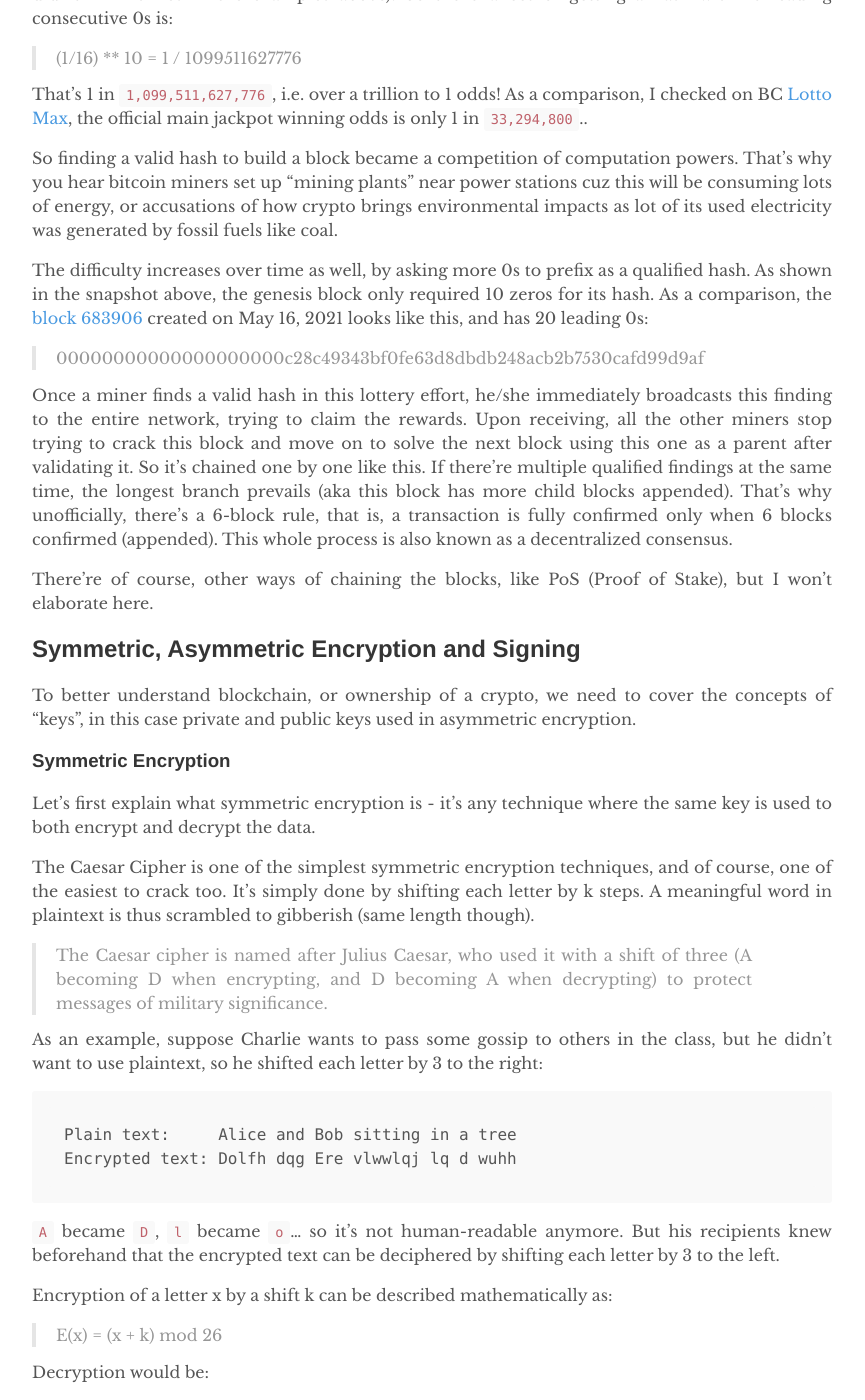
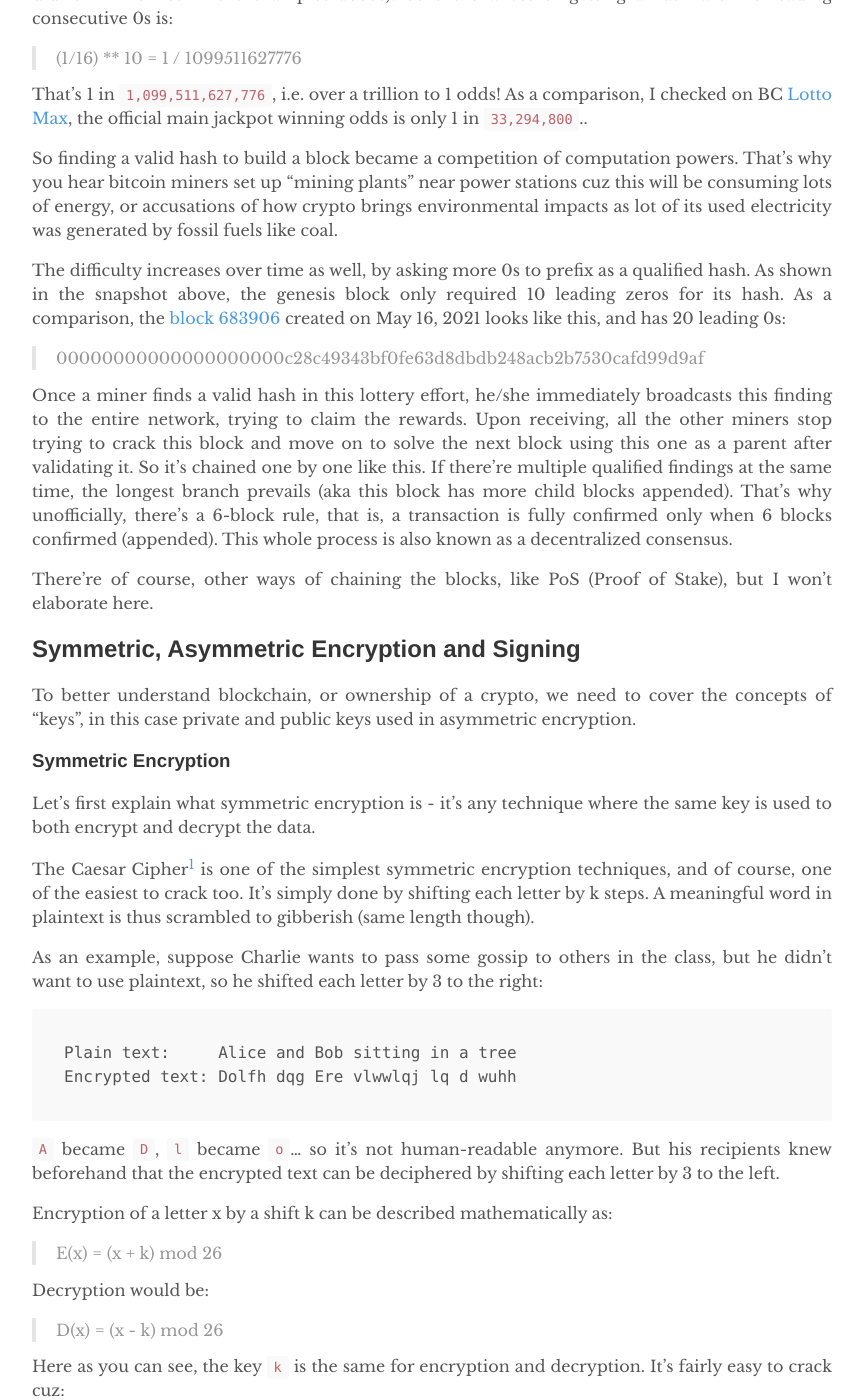
Before and after one commit to yuexiaofeng/yuexiaofeng.github.io, a Jekyll site: the page built from _posts/2021-05-18-abel.md, in a window 1280 px wide and 1400 px high, scrolled down 6712 px. Shown: the whole window, without its empty margins (208-1073 px from the left). Built offline with Jekyll 4.4.1, drawn with Linux system fonts in a browser that asks for light colours; some of the changed text lies outside the part shown.

Commit message:
Added footnote for abel post

```diff
--- a/_posts/2021-05-18-abel.md
+++ b/_posts/2021-05-18-abel.md
@@ -118,7 +118,7 @@
 
 So finding a valid hash to build a block became a competition of computation powers. That's why you hear bitcoin miners set up "mining plants" near power stations cuz this will be consuming lots of energy, or accusations of how crypto brings environmental impacts as lot of its used electricity was generated by fossil fuels like coal.
 
-The difficulty increases over time as well, by asking more 0s to prefix as a qualified hash. As shown in the snapshot above, the genesis block only required 10 zeros for its hash. As a comparison, the [block 683906](https://www.blockchain.com/btc/block/683906) created on May 16, 2021 looks like this, and has 20 leading 0s:
+The difficulty increases over time as well, by asking more 0s to prefix as a qualified hash. As shown in the snapshot above, the genesis block only required 10 leading zeros for its hash. As a comparison, the [block 683906](https://www.blockchain.com/btc/block/683906) created on May 16, 2021 looks like this, and has 20 leading 0s:
 
 > 00000000000000000000c28c49343bf0fe63d8dbdb248acb2b7530cafd99d9af
 
@@ -134,9 +134,7 @@
 
 Let's first explain what symmetric encryption is - it's any technique where the same key is used to both encrypt and decrypt the data.
 
-The Caesar Cipher is one of the simplest symmetric encryption techniques, and of course, one of the easiest to crack too. It's simply done by shifting each letter by k steps. A meaningful word in plaintext is thus scrambled to gibberish (same length though).
-
-> The Caesar cipher is named after Julius Caesar, who used it with a shift of three (A becoming D when encrypting, and D becoming A when decrypting) to protect messages of military significance.
+The Caesar Cipher[^fn1] is one of the simplest symmetric encryption techniques, and of course, one of the easiest to crack too. It's simply done by shifting each letter by k steps. A meaningful word in plaintext is thus scrambled to gibberish (same length though).
 
 As an example, suppose Charlie wants to pass some gossip to others in the class, but he didn't want to use plaintext, so he shifted each letter by 3 to the right:
 
@@ -259,7 +257,7 @@
 * Given k, G, it's simple enough to get K.
 * But given K and G, to calculate k is very very hard, right next to impossible
 
-Now we have another mechanism to calculate private and public key pairs! The actual implementation of ECDSA signing algorithm is a bit more complicated, as there're more steps like putting the curve on a finite field, etc. But that's pretty much the gist of the idea. There're many upsides of why using ECDSA: despite its abstract calculations, it provides shorter keys and faster speeds with same level of security. But it's less adopted compared to RSA at the moment.
+Now we have another mechanism to calculate private and public key pairs! The actual implementation of ECDSA signing algorithm is a bit more complicated, as there're more steps like putting the curve on a finite field, etc. But that's pretty much the gist of the idea. There're many upsides of why using ECDSA: despite its abstract calculations, it provides shorter keys and faster speeds for the level of security needed. But it's less adopted compared to RSA at the moment.
 
 #### Code Samples
 
```
Also changed, not shown: other parts of _posts/2021-05-18-abel.md (+5 -2 lines).
